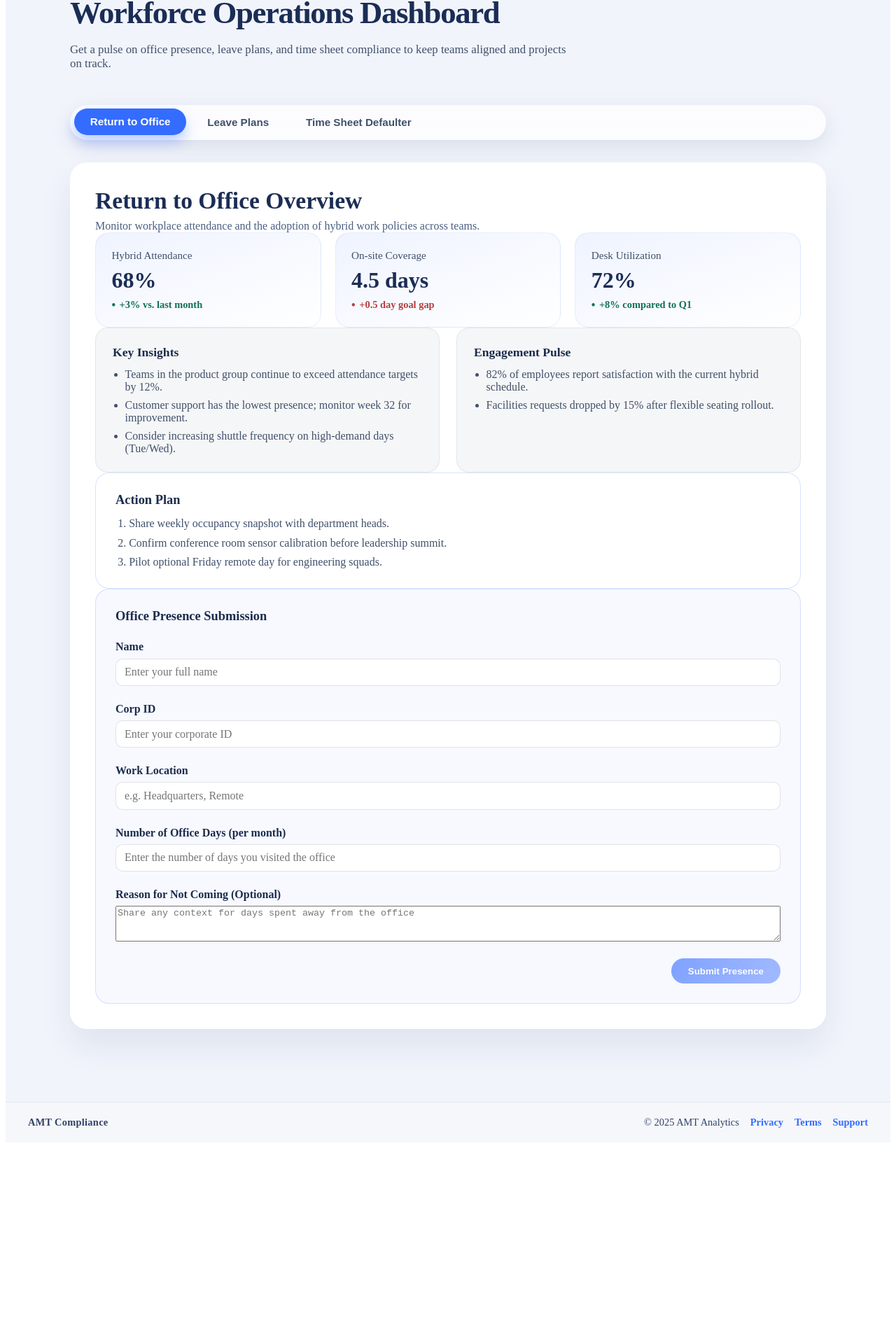
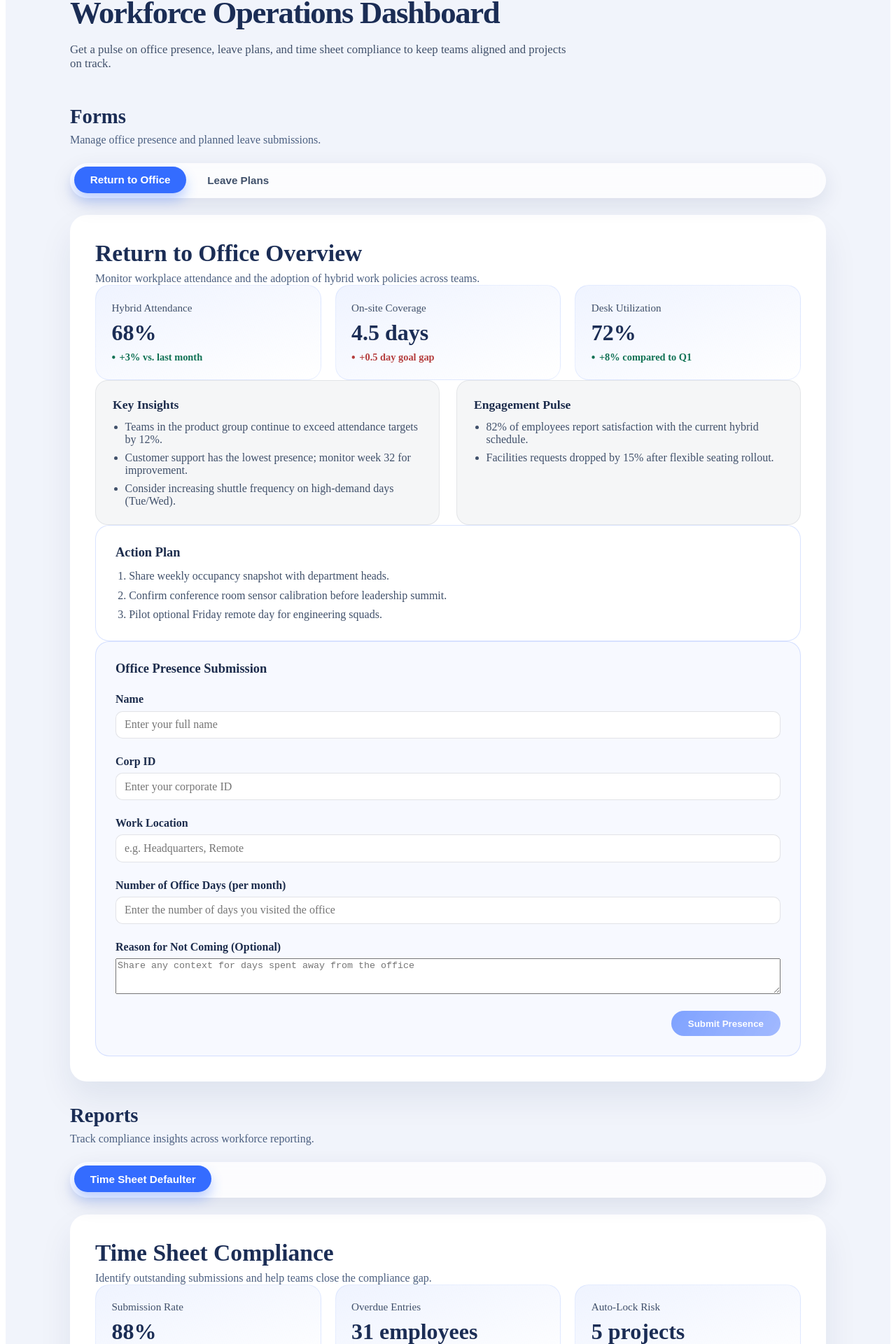
Before and after one commit to manojramoo/amt-compliance-report, an Angular app: page / in a window 1280 px wide. Shown: the part 379-2299 px from the top of the page at 70% size. Before the commit the page ends 2019 px from the top, so only its background shows below. Built offline with nearby package versions, Linux system fonts and the light colour scheme.

Commit message:
Reorganize dashboard tabs for forms and reports

```diff
--- a/src/app/dashboard-tabs/dashboard-tabs.component.css
+++ b/src/app/dashboard-tabs/dashboard-tabs.component.css
@@ -14,6 +14,30 @@
   display: flex;
   flex-direction: column;
   gap: 2rem;
+}
+
+.dashboard__section {
+  display: flex;
+  flex-direction: column;
+  gap: 1.5rem;
+}
+
+.dashboard__section-header {
+  display: flex;
+  flex-direction: column;
+  gap: 0.25rem;
+}
+
+.dashboard__section-header h2 {
+  margin: 0;
+  font-size: clamp(1.4rem, 3vw, 1.8rem);
+  color: #1b2d55;
+}
+
+.dashboard__section-header p {
+  margin: 0.25rem 0 0;
+  color: #4b5f80;
+  max-width: 640px;
 }
 
 .dashboard__header h1 {
--- a/src/app/dashboard-tabs/dashboard-tabs.component.html
+++ b/src/app/dashboard-tabs/dashboard-tabs.component.html
@@ -7,16 +7,22 @@
     </p>
   </header>
 
-  <nav class="tabs" role="tablist" aria-label="Workforce dashboard tabs">
+  <section class="dashboard__section" aria-labelledby="forms-section-title">
+    <div class="dashboard__section-header">
+      <h2 id="forms-section-title">Forms</h2>
+      <p>Manage office presence and planned leave submissions.</p>
+    </div>
+
+    <nav class="tabs" role="tablist" aria-label="Forms tabs">
       <button
-      *ngFor="let tab of tabs; trackBy: trackTabsById"
+        *ngFor="let tab of formTabs; trackBy: trackFormTabsById"
         type="button"
         role="tab"
-      [attr.aria-selected]="activeTab() === tab.id"
+        [attr.aria-selected]="activeFormTab() === tab.id"
         [attr.aria-controls]="tab.id + '-panel'"
-      [class.tabs__tab--active]="activeTab() === tab.id"
+        [class.tabs__tab--active]="activeFormTab() === tab.id"
         class="tabs__tab"
-      (click)="setActiveTab(tab.id)"
+        (click)="setActiveFormTab(tab.id)"
       >
         {{ tab.label }}
       </button>
@@ -25,13 +31,46 @@
     <section
       class="tab-panel"
       role="tabpanel"
-    [attr.id]="activeTab() + '-panel'"
+      [attr.id]="activeFormTab() + '-panel'"
       [attr.aria-live]="'polite'"
     >
-    <ng-container [ngSwitch]="activeTab()">
+      <ng-container [ngSwitch]="activeFormTab()">
         <app-return-to-office-tab *ngSwitchCase="'return-to-office'"></app-return-to-office-tab>
         <app-leave-plans-tab *ngSwitchCase="'leave-plans'"></app-leave-plans-tab>
+      </ng-container>
+    </section>
+  </section>
+
+  <section class="dashboard__section" aria-labelledby="reports-section-title">
+    <div class="dashboard__section-header">
+      <h2 id="reports-section-title">Reports</h2>
+      <p>Track compliance insights across workforce reporting.</p>
+    </div>
+
+    <nav class="tabs" role="tablist" aria-label="Reports tabs">
+      <button
+        *ngFor="let tab of reportTabs; trackBy: trackReportTabsById"
+        type="button"
+        role="tab"
+        [attr.aria-selected]="activeReportTab() === tab.id"
+        [attr.aria-controls]="tab.id + '-panel'"
+        [class.tabs__tab--active]="activeReportTab() === tab.id"
+        class="tabs__tab"
+        (click)="setActiveReportTab(tab.id)"
+      >
+        {{ tab.label }}
+      </button>
+    </nav>
+
+    <section
+      class="tab-panel"
+      role="tabpanel"
+      [attr.id]="activeReportTab() + '-panel'"
+      [attr.aria-live]="'polite'"
+    >
+      <ng-container [ngSwitch]="activeReportTab()">
         <app-time-sheet-defaulter-tab *ngSwitchCase="'time-sheet-defaulter'"></app-time-sheet-defaulter-tab>
       </ng-container>
     </section>
+  </section>
 </div>
--- a/src/app/dashboard-tabs/dashboard-tabs.component.ts
+++ b/src/app/dashboard-tabs/dashboard-tabs.component.ts
@@ -4,6 +4,9 @@ import { TabIdentifier } from './models/tab-content.model';
 import { LeavePlansTabComponent } from './tabs/leave-plans-tab/leave-plans-tab.component';
 import { ReturnToOfficeTabComponent } from './tabs/return-to-office-tab/return-to-office-tab.component';
 import { TimeSheetDefaulterTabComponent } from './tabs/time-sheet-defaulter-tab/time-sheet-defaulter-tab.component';
+
+type FormTabIdentifier = Exclude<TabIdentifier, 'time-sheet-defaulter'>;
+type ReportTabIdentifier = Extract<TabIdentifier, 'time-sheet-defaulter'>;
 
 @Component({
   selector: 'app-dashboard-tabs',
@@ -19,19 +22,42 @@ import { TimeSheetDefaulterTabComponent } from './tabs/time-sheet-defaulter-tab/
   encapsulation: ViewEncapsulation.None
 })
 export class DashboardTabsComponent {
-  readonly tabs: { id: TabIdentifier; label: string }[] = [
+  readonly formTabs: { id: FormTabIdentifier; label: string }[] = [
     { id: 'return-to-office', label: 'Return to Office' },
-    { id: 'leave-plans', label: 'Leave Plans' },
+    { id: 'leave-plans', label: 'Leave Plans' }
+  ];
+
+  readonly reportTabs: { id: ReportTabIdentifier; label: string }[] = [
     { id: 'time-sheet-defaulter', label: 'Time Sheet Defaulter' }
   ];
 
-  protected readonly activeTab = signal<TabIdentifier>(this.tabs[0].id);
+  protected readonly activeFormTab = signal<FormTabIdentifier>(
+    this.formTabs[0].id
+  );
 
-  protected setActiveTab(tabId: TabIdentifier): void {
-    this.activeTab.set(tabId);
+  protected readonly activeReportTab = signal<ReportTabIdentifier>(
+    this.reportTabs[0].id
+  );
+
+  protected setActiveFormTab(tabId: FormTabIdentifier): void {
+    this.activeFormTab.set(tabId);
   }
 
-  protected trackTabsById(_: number, tab: { id: TabIdentifier }): TabIdentifier {
+  protected setActiveReportTab(tabId: ReportTabIdentifier): void {
+    this.activeReportTab.set(tabId);
+  }
+
+  protected trackFormTabsById(
+    _: number,
+    tab: { id: FormTabIdentifier }
+  ): FormTabIdentifier {
+    return tab.id;
+  }
+
+  protected trackReportTabsById(
+    _: number,
+    tab: { id: ReportTabIdentifier }
+  ): ReportTabIdentifier {
     return tab.id;
   }
 }
```
Lines whose indentation alone changed are shown as unchanged.
